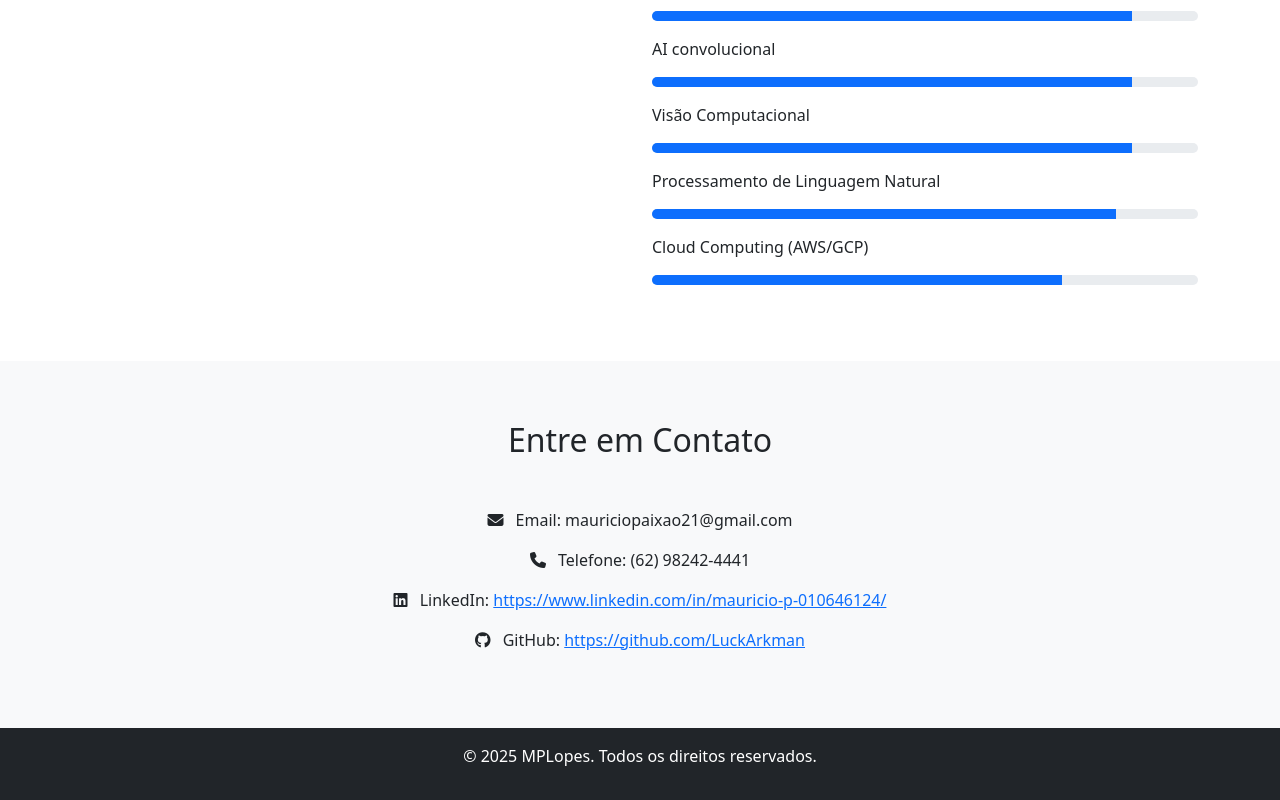
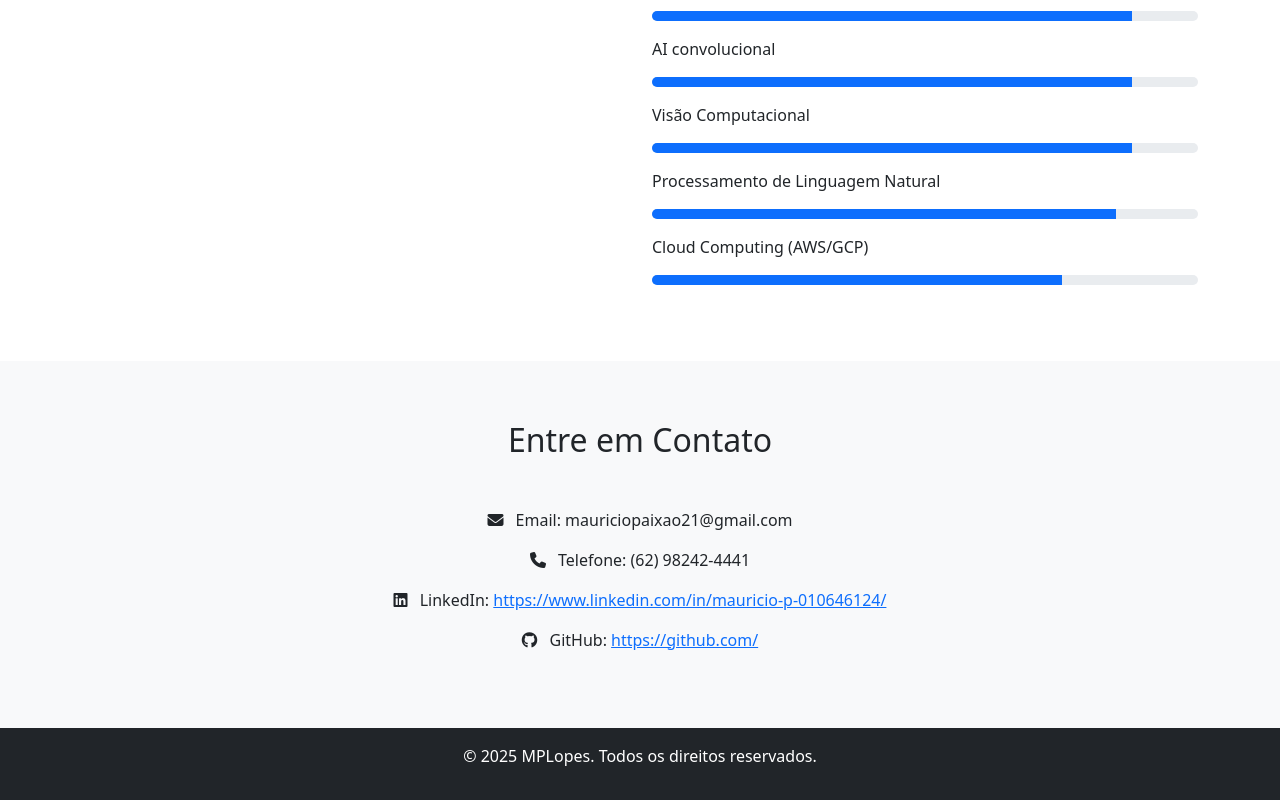
Before and after one commit to LuckArkman/mr.-data, a plain HTML site: page index.html in a window 1280 px wide. Shown: the part 2795-3595 px from the top of the page. Drawn offline with nearby package versions, Linux system fonts and the light colour scheme.

Commit message:
Update index.html

```diff
--- a/index.html
+++ b/index.html
@@ -243,7 +243,7 @@ Trata-se de um app de mensagens com o modelo de serviço descentralizado, onde n
                         <p><i class="fas fa-envelope me-2"></i> Email: mauriciopaixao21@gmail.com</p>
                         <p><i class="fas fa-phone me-2"></i> Telefone: (62) 98242-4441</p>
                         <p><i class="fab fa-linkedin me-2"></i> LinkedIn: <a href="https://www.linkedin.com/in/mauricio-p-010646124/">https://www.linkedin.com/in/mauricio-p-010646124/</a></p>
-                        <p><i class="fab fa-github me-2"></i> GitHub: <a href="https://github.com/LuckArkman">https://github.com/LuckArkman</a></p>
+                        <p><i class="fab fa-github me-2"></i> GitHub: <a href="https://github.com/LuckArkman">https://github.com/</a></p>
                     </div>
                 </div>
             </div>
```
